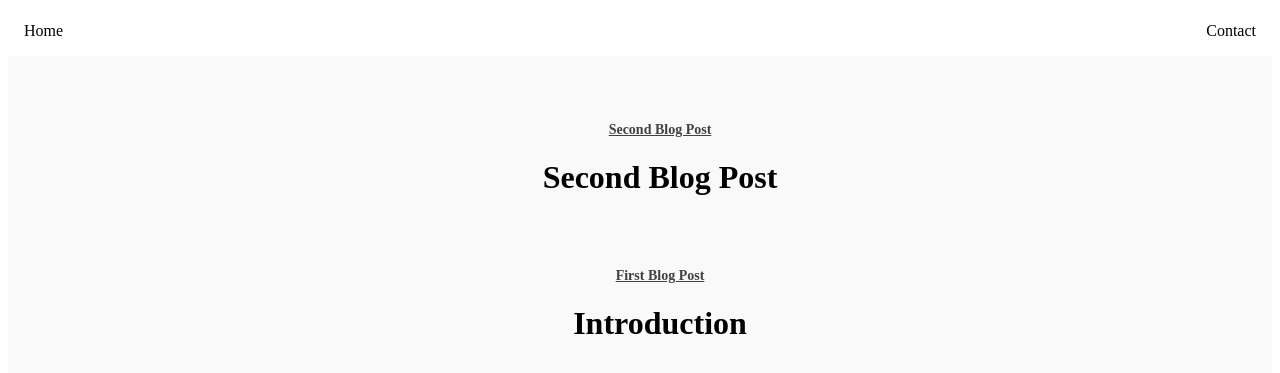
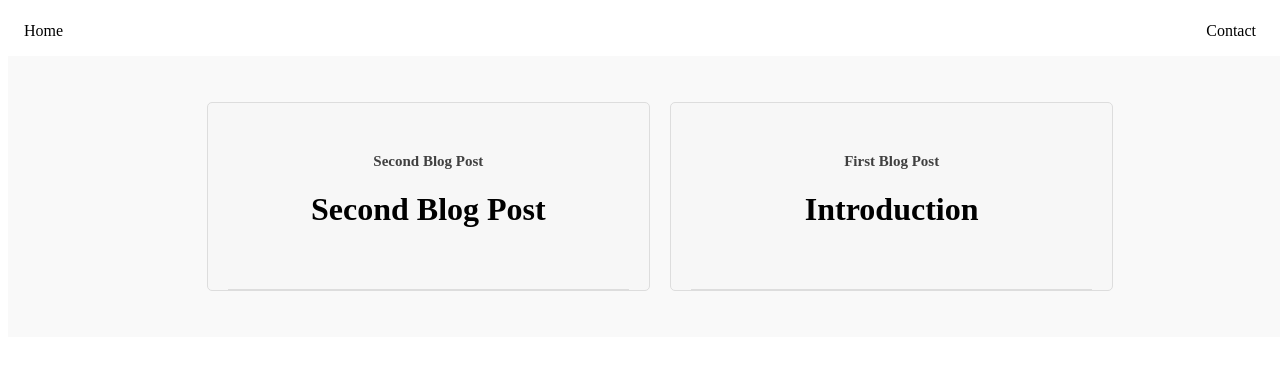
Before and after one commit to rca0/rca0.github.io, a Jekyll site: the page built from blog.html, in a window 1280 px wide. Shown: the top 373 px of the page. Built offline with Jekyll 4.4.1, drawn with Linux system fonts in a browser that asks for light colours.

Commit message:
set up horizontal line to divide each item

```diff
--- a/css/blog.css
+++ b/css/blog.css
@@ -1,46 +1,58 @@
-.main-blog {
-    background-color: #f9f9f9;
-}
-
-/* Style for the container */
-.container {
-    text-align: center; /* Center the container content */
-    padding: 20px;
-    margin: 0 auto; /* Center the container horizontally */
-    width: 100%; /* Set the width to 100% to extend to the end of the page */
-}
+.main-blog { background-color: #f9f9f9; }
 
 /* Style for the list of beautiful items */
 .item-list {
     list-style: none;
     padding: 0;
-    text-align: center; /* Center the list items */
+    display: flex;
+    flex-wrap: wrap;
+    justify-content: center; /* Center the items horizontally */
+}
+
+.container {
+    background-color: #f9f9f9;
+    padding: 20px;
+    text-align: center;
+    width: 100%; /* Set the width to 100% to extend to the end of the page */
 }
 
 .item {
-    margin: 10px 0;
+    width: calc(33.33% - 20px); /* Create three columns with a small gap between them */
+    margin: 10px;
+    background-color: #f7f7f7; /* Add a light background color to each item */
+    border: 1px solid #ddd;
+    border-radius: 5px;
+    text-align: center;
     padding: 20px;
-    max-width: 400px; /* Set a maximum width for each item */
-    margin: 0 auto; /* Center each item horizontally */
+    position: relative; /* Relative positioning for pseudo-elements */
+}
+
+.item::after {
+    content: "";
+    display: block;
+    border-top: 1px solid #ddd; /* Add a horizontal line */
+    position: absolute;
+    bottom: 0;
+    left: 20px; /* Adjust the left position as needed */
+    width: calc(100% - 40px); /* Adjust the width as needed */
+}
+
+.item-content {
+    padding: 20px;
 }
 
 .item-title {
-    font-size: 14px; /* Set font size for item titles */
-    font-weight: bold;
+    font-size: 15px; /* Set font size for item titles */
+    /* font-weight: bold; */
     margin: 10px 0;
-    color: #404040; /* Silver black color for links */
 }
 
 .item-title a {
     color: #404040; /* Silver black color for links */
-    font-size: 14px; /* Set font size for item titles */
-    margin: 10px 0;
+    text-decoration: none; /* Remove underline from links */
 }
 
 .item-description {
+    font-size: 10px; /* Set font size for item descriptions */
     margin: 10px 0;
 }
-
-.item-description p {
-    font-size: 8px; /* Set font size for item descriptions */
-}
```
